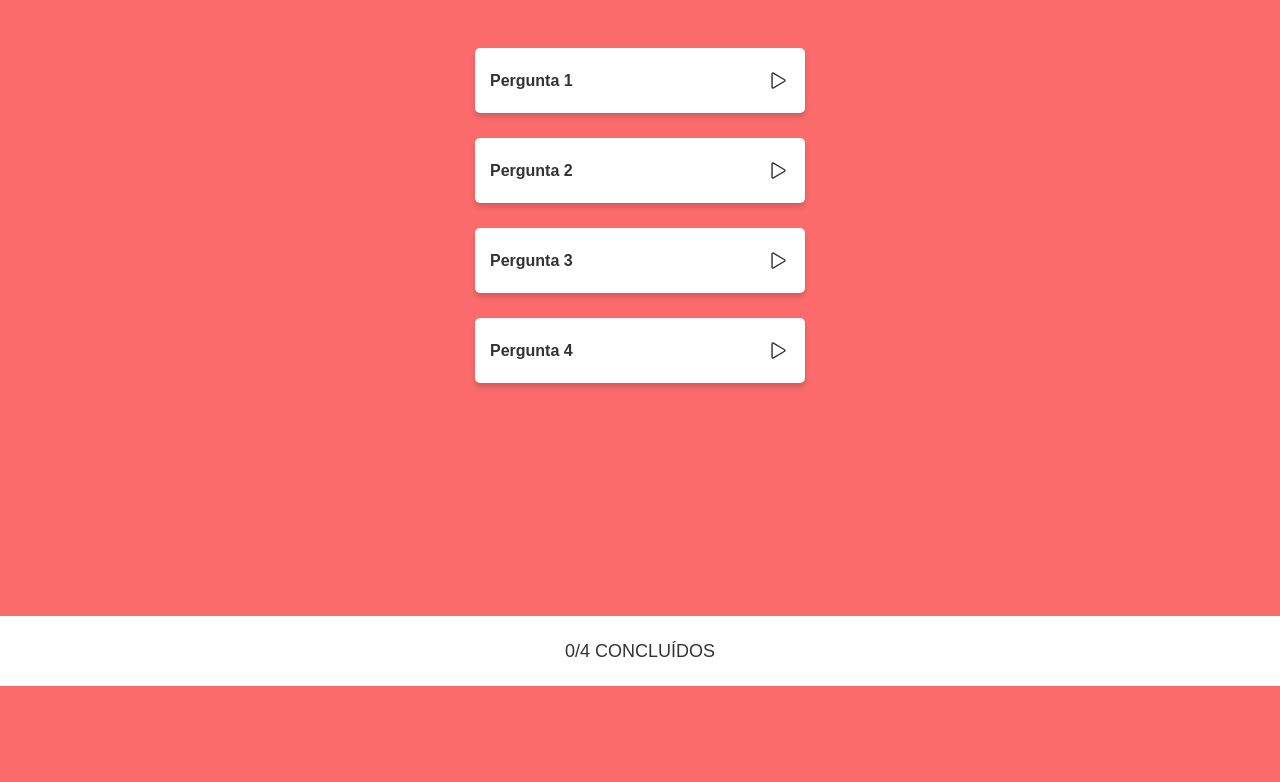
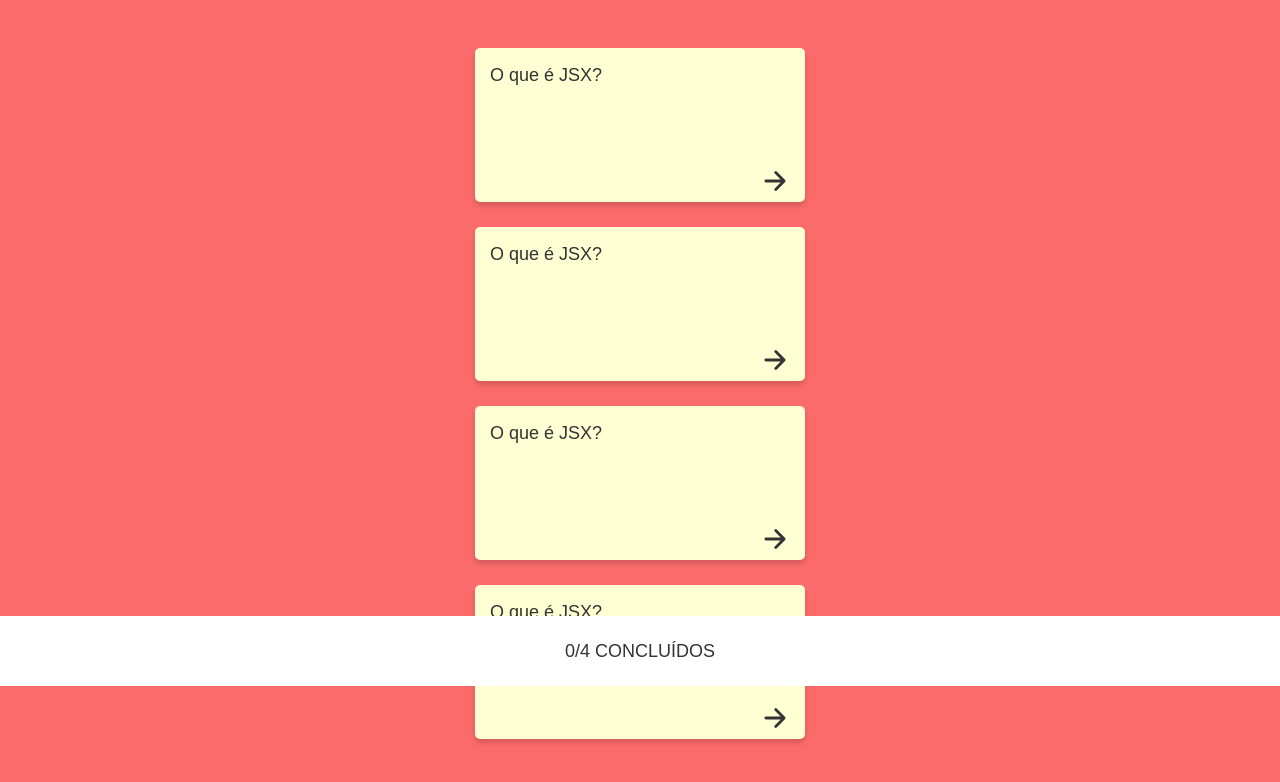
Before and after one commit to gabao55/ZapRecall, a React app: page / in a window 1280 px wide. Shown: the part 114-896 px from the top of the page. Before the commit the page ends 800 px from the top, so only its background shows below. Built offline with nearby package versions, Linux system fonts and the light colour scheme; a web font is replaced by a local one.

Commit message:
Implements card with question interface

```diff
--- a/public/css/style.css
+++ b/public/css/style.css
@@ -41,7 +41,6 @@ h1 {
     display: flex;
     flex-direction: column;
     align-items: center;
-    position: relative;
 }
 
 .quizz .brand {
@@ -90,7 +89,33 @@ h1 {
     display: flex;
     justify-content: center;
     align-items: center;
-    position: absolute;
+    position: fixed;
     bottom: 0;
     left: 0;
 }
+
+.card {
+    padding: 18px 15px 6px 15px;
+    margin-bottom: 25px;
+    width: 300px;
+    min-height: 130px;
+    display: flex;
+    flex-direction: column;
+    justify-content: space-between;
+    background-color: #FFFFD4;
+    border-radius: 5px;
+    box-shadow: 0px 4px 5px rgba(0, 0, 0, 0.15);
+}
+
+.card p {
+    font-size: 18px;
+}
+
+.card ion-icon {
+    font-size: 30px;
+    margin-left: auto;
+}
+
+.question:last-child, .card:last-child {
+    margin-bottom: 120px;
+}
--- a/src/Components/Question.js
+++ b/src/Components/Question.js
@@ -1,3 +1,5 @@
+import React from "react";
+
 export default function Question(
     {
         index,
@@ -6,10 +8,36 @@ export default function Question(
     }
 ) {
     console.log(question, answer);
+
+    const [isTurned, setIsTurned] = React.useState(false);
+
+    return (
+        <>
+            {isTurned
+                ? <TurnedCard index={index} />
+                : <Card question={question} answer={answer}/>
+            }
+        </>
+    )
+}
+
+function TurnedCard({index}) {
     return (
         <li className="question">
-            <h3>Pergunta {index + 1}</h3>
+            <h3>Pergunta {index}</h3>
             <ion-icon name="play-outline"></ion-icon>
         </li>
     )
 }
+
+function Card({
+    question,
+    answer
+}) {
+    return (
+        <div className="card">
+            <p>O que é JSX?</p>
+            <ion-icon name="arrow-forward"></ion-icon>
+        </div>
+    )
+}
--- a/src/Components/Quizz.js
+++ b/src/Components/Quizz.js
@@ -29,7 +29,7 @@ export default function Quizz () {
             <ul>
                 {cards.map((card, index) => {
                     return <Question
-                        index={index}
+                        index={index + 1}
                         question={card.question}
                         answer={card.answer}
                     />;
```
